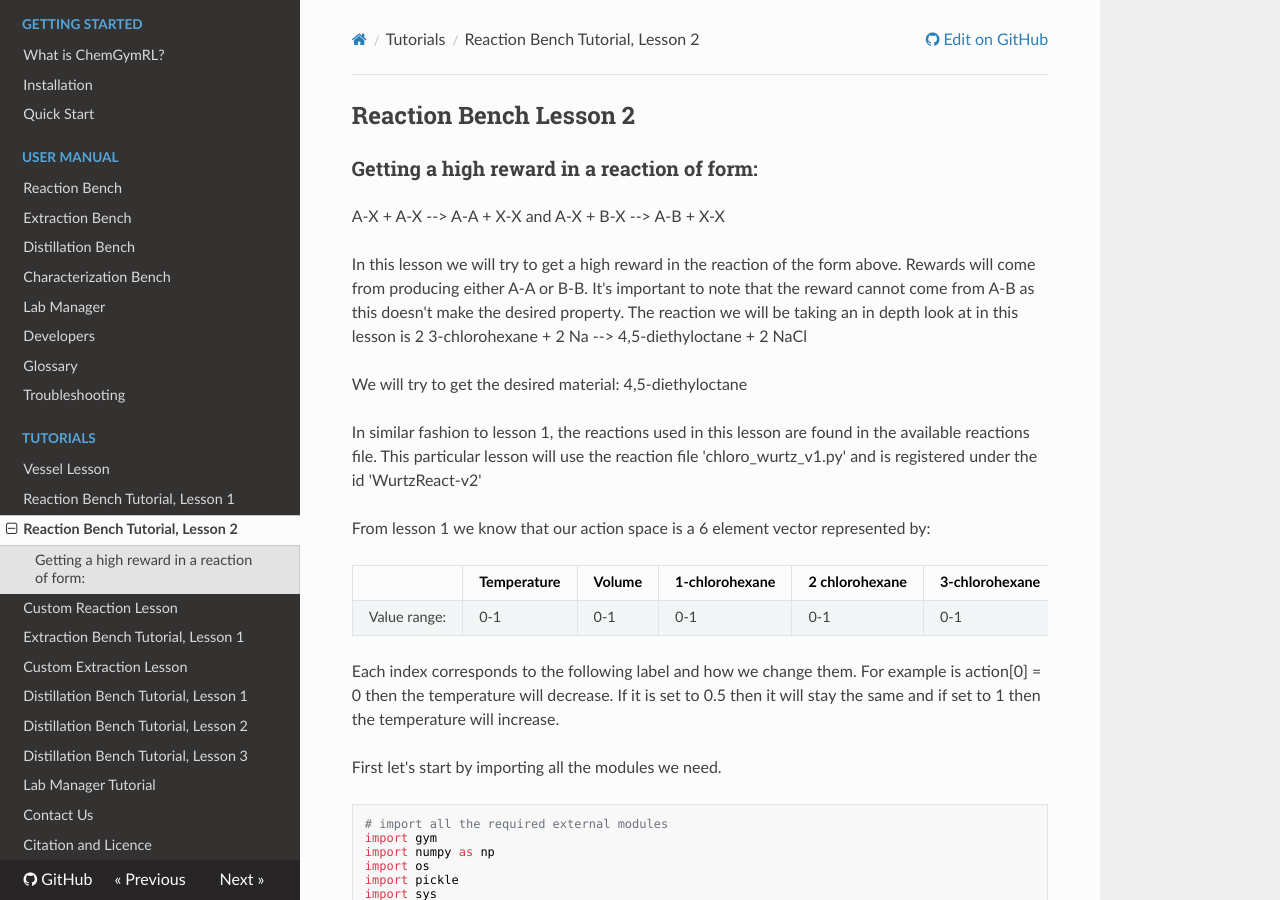
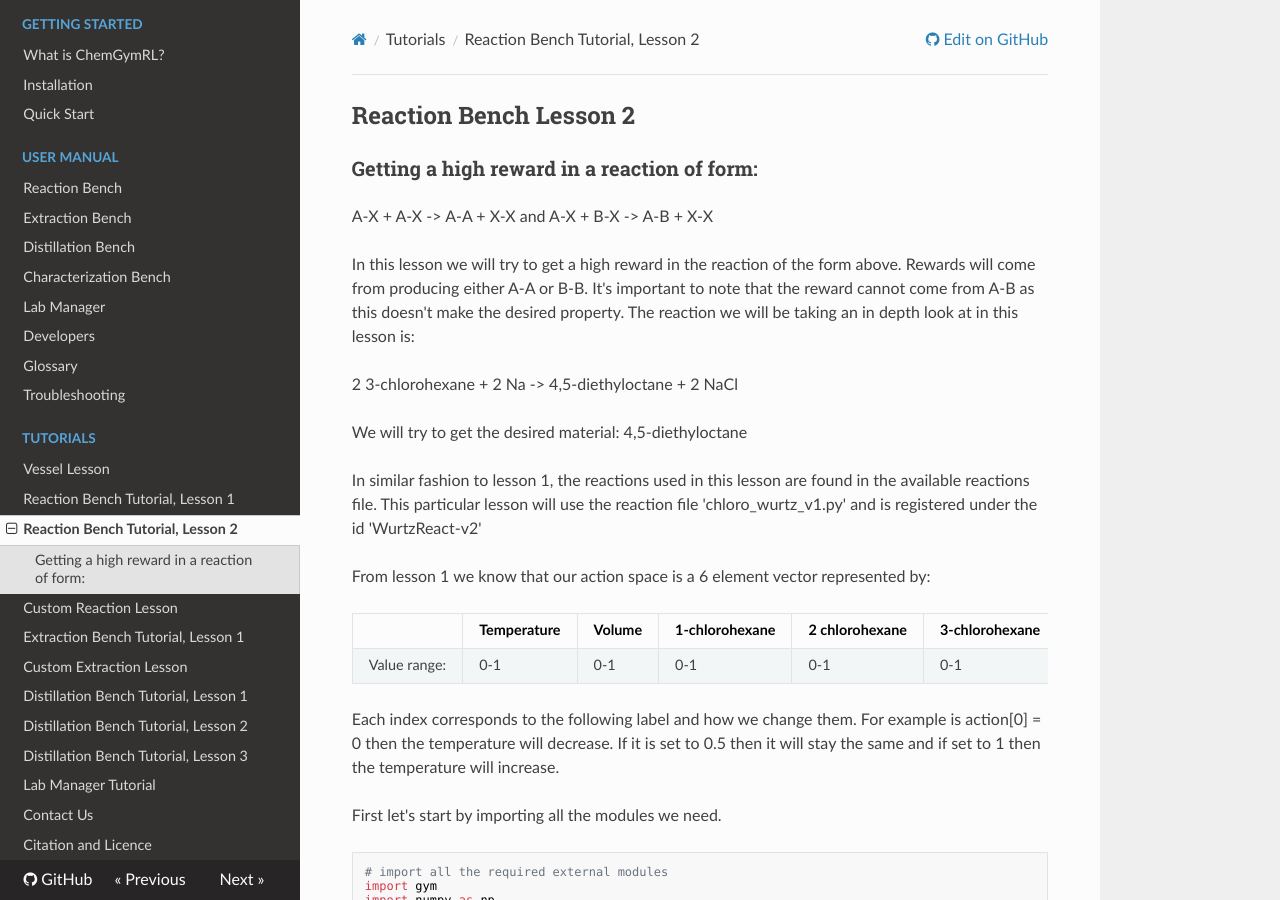
Before and after one commit to chemgymrl/chemgymrl, an MkDocs documentation site: the page built from docs/lesson_2_react.md, in a window 1280 px wide and 900 px high. Built offline with MkDocs 1.6.1, drawn with Linux system fonts in a browser that asks for light colours; nearby versions of some CDN libraries.

```diff
--- a/docs/lesson_2_react.md
+++ b/docs/lesson_2_react.md
@@ -2,9 +2,11 @@
 
 ### Getting a high reward in a reaction of form:
 
-A-X + A-X --> A-A + X-X and A-X + B-X --> A-B + X-X
+A-X + A-X -> A-A + X-X and A-X + B-X -> A-B + X-X
 
-In this lesson we will try to get a high reward in the reaction of the form above. Rewards will come from producing either A-A or B-B. It's important to note that the reward cannot come from A-B as this doesn't make the desired property. The reaction we will be taking an in depth look at in this lesson is 2 3-chlorohexane + 2 Na --> 4,5-diethyloctane + 2 NaCl
+In this lesson we will try to get a high reward in the reaction of the form above. Rewards will come from producing either A-A or B-B. It's important to note that the reward cannot come from A-B as this doesn't make the desired property. The reaction we will be taking an in depth look at in this lesson is:
+
+2 3-chlorohexane + 2 Na -> 4,5-diethyloctane + 2 NaCl
 
 We will try to get the desired material: 4,5-diethyloctane
 
```
